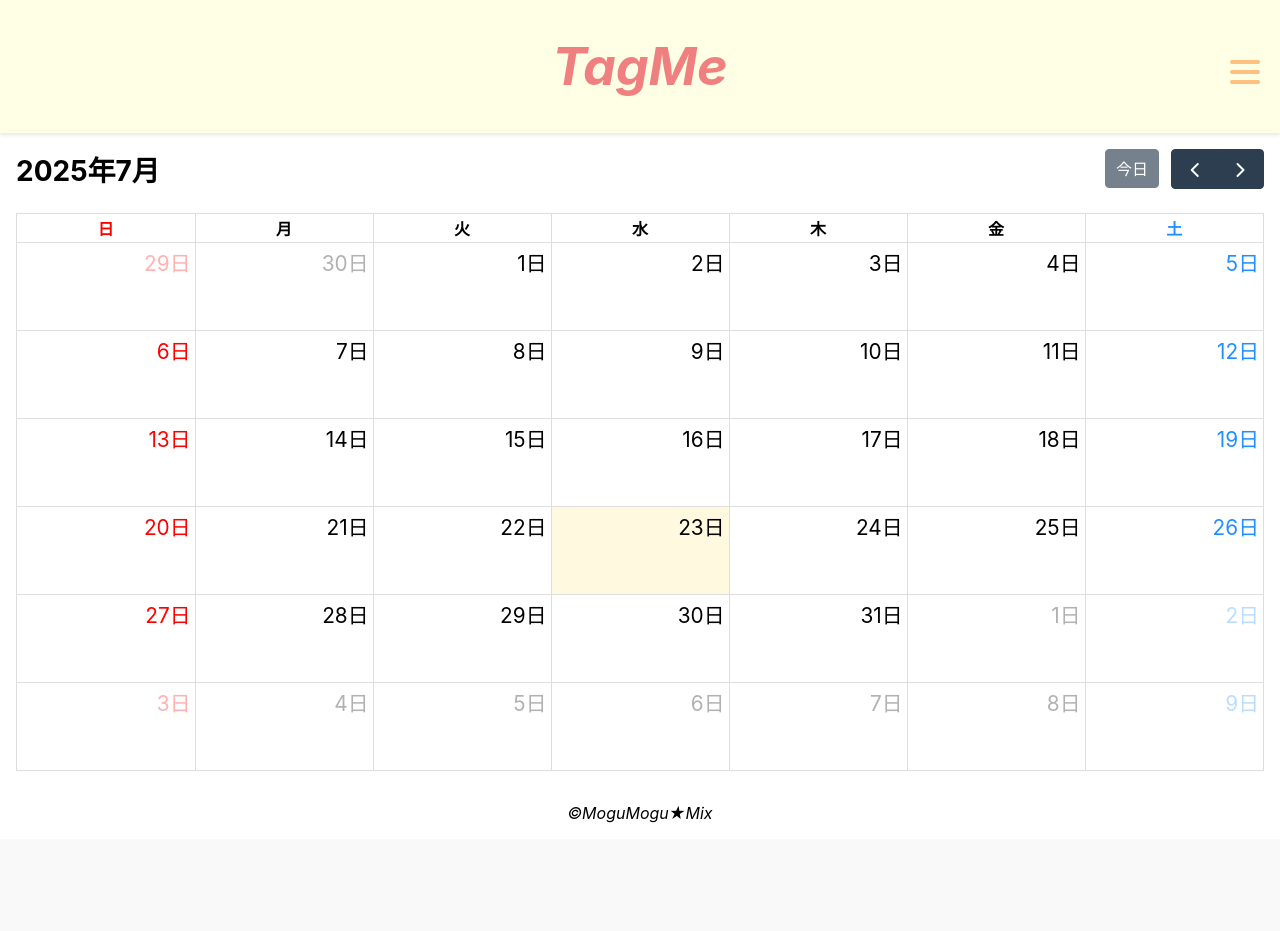
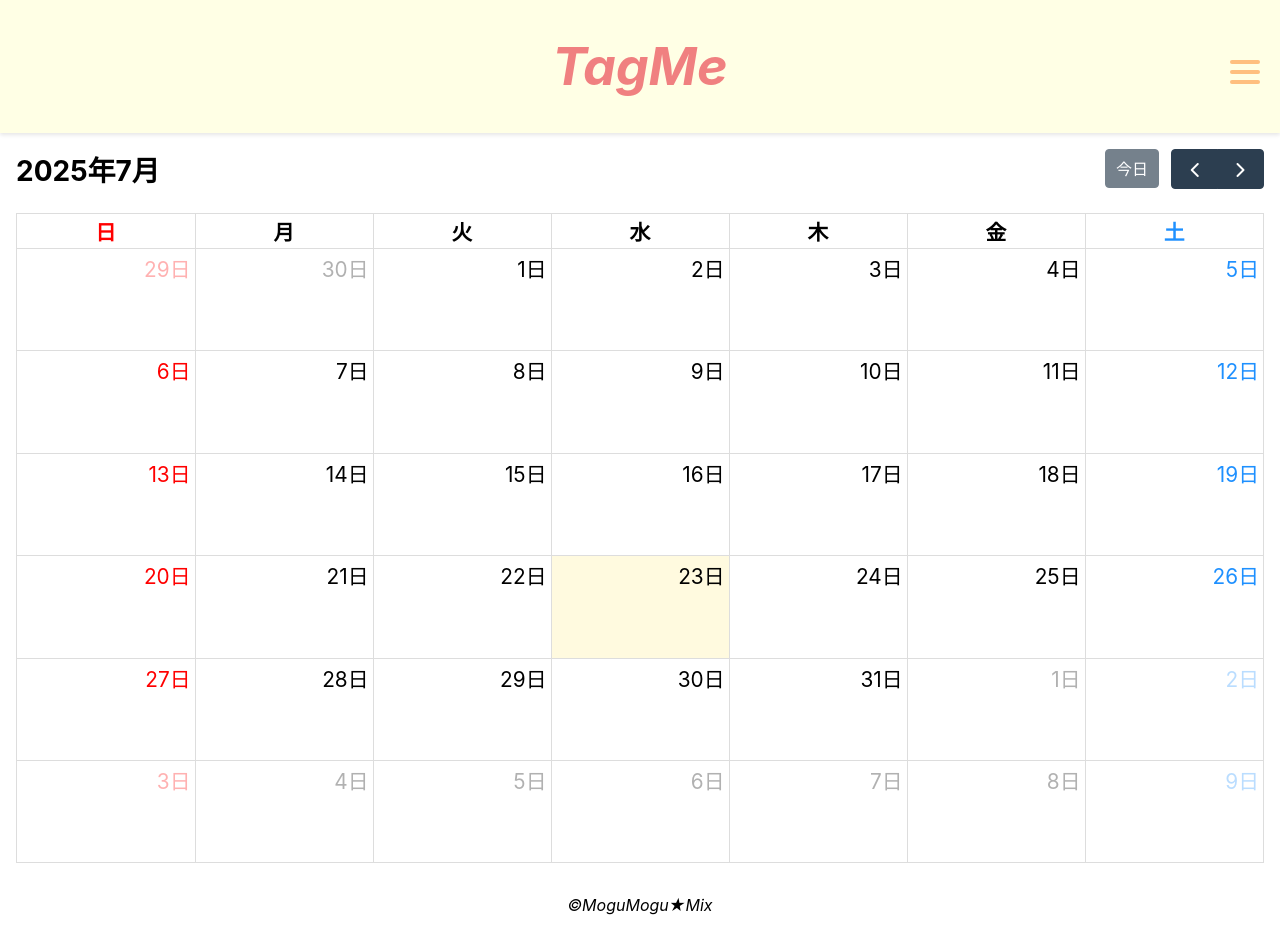
Before and after one commit to plusdojo2025/a2-7, a React (Create React App) app in the folder client/: page /calendar in a window 1280 px wide. Before the commit the page ends 839 px from the top, so only its background shows below. Built offline with nearby package versions, Linux system fonts and the light colour scheme; no server answers.

Commit message:
Update Calendar.css

```diff
--- a/client/src/css/Calendar.css
+++ b/client/src/css/Calendar.css
@@ -19,6 +19,7 @@
 
 
 /* カレンダーセル内のフォントを大きくしたいとき */
-.fc .fc-daygrid-day-number {
+.fc .fc-daygrid-day-number,
+.fc-day {
   font-size: 1.3rem;
 }
```
